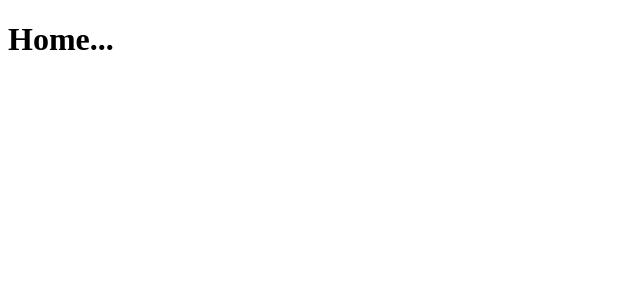
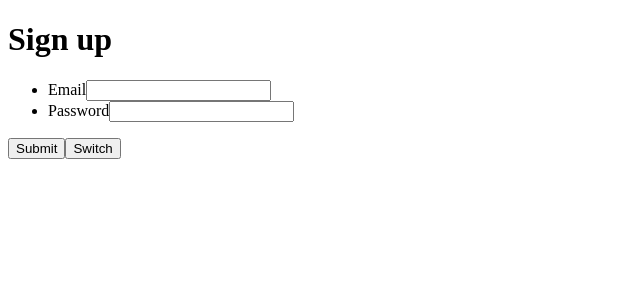
Before and after one commit to SarahCooperDev/Tortoise, a React app: page /auth in a window 1280 px wide. Shown: the top 300 px of the page, without its empty margins (0-640 px from the left). Built offline with nearby package versions, Linux system fonts and the light colour scheme.

Commit message:
Added input for sign up

```diff
--- a/client/modules/Auth/Auth.js
+++ b/client/modules/Auth/Auth.js
@@ -1,14 +1,67 @@
 import React, {Component, } from 'react';
-import PropTypes from 'prop-types';
-import {connect, } from 'react-redux';
+import {sendSignUp} from './AuthActions';
 
 class Auth extends Component {
-    render() {
-       return (
-          <div>
-             <h1>Home...</h1>
-          </div>
-       )
+  constructor(props){
+    super(props);
+    this.state = {
+      isRegistered: false,
+      email: '',
+      password: ''
     }
+
+    this.switchAuth = this.switchAuth.bind(this);
+    this.signUp = this.signUp.bind(this);
+    this.onEmailChange = this.onEmailChange.bind(this);
+    this.onPasswordChange = this.onPasswordChange.bind(this);
+  }
+
+  onEmailChange(event){
+    this.setState({
+      email: event.target.value
+    });
+  }
+
+  onPasswordChange(event){
+    this.setState({
+      password: event.target.value
+    });
+  }
+
+  switchAuth() {
+    this.state.isRegistered ? this.setState({ isRegistered: false }) : this.setState({ isRegistered: true });
+  }
+
+  signUp(){
+    console.log("Signing up");
+    sendSignUp(this.state.email, this.state.password);
+  }
+
+  render() {
+    if(this.state.isRegistered){
+      return (
+        <div>
+          <h1>Sign in</h1>
+          <ul>
+            <li><label>Email</label><input type="text" id="email" name="email" value={this.state.email} onChange={this.onEmailChange}/></li>
+            <li><label>Password</label><input type="password" id="password" name="password" value={this.state.password} onChange={this.onPasswordChange}/></li>
+          </ul>
+          <button onClick={this.switchAuth}>Switch</button>
+        </div>
+      )
+    } else {
+      return (
+        <div>
+          <h1>Sign up</h1>
+          <ul>
+            <li><label>Email</label><input type="text" id="email" name="email" value={this.state.email} onChange={this.onEmailChange}/></li>
+            <li><label>Password</label><input type="password" id="password" name="password" value={this.state.password} onChange={this.onPasswordChange}/></li>
+          </ul>
+          <button onClick={this.signUp}>Submit</button>
+          <button onClick={this.switchAuth}>Switch</button>
+        </div>
+      )
+    }
+  }
  }
  export default Auth;
--- /dev/null
+++ b/client/modules/Auth/AuthActions.js
@@ -0,0 +1,5 @@
+
+export function sendSignUp(email, password){
+    console.log("In send sign up");
+    console.log(email + password);
+}
--- /dev/null
+++ b/client/modules/Dashboard/Dashboard.js
@@ -0,0 +1,11 @@
+import React, {Component} from 'react';
+
+export default class Dashboard extends Component {
+    render(){
+        return (
+            <div>
+                <h1>Dashboard</h1>
+            </div>
+        )
+    }
+}
--- a/client/routes.js
+++ b/client/routes.js
@@ -2,12 +2,14 @@ import React from 'react';
 import { Route, Switch, IndexRoute} from 'react-router';
 import Main from './modules/App/App';
 import Auth from './modules/Auth/Auth';
+import Dashboard from './modules/Dashboard/Dashboard';
 
 export default (
     <div>
         <Switch>
             <Route exact path='/' component={Main}/>
             <Route path='/auth' component={Auth}/>
+            <Route path='/dashboard' component={Dashboard}/>
         </Switch>
     </div>
 );
--- a/webpack.config.js
+++ b/webpack.config.js
@@ -5,7 +5,7 @@ module.exports = {
     entry: "./client/index.js",
     output: {
         path: path.join(__dirname, "/dist"),
-        filename: "index_bundle.js",
+        filename: "bundle.js",
         publicPath: '/'
     },
     module: {
```
